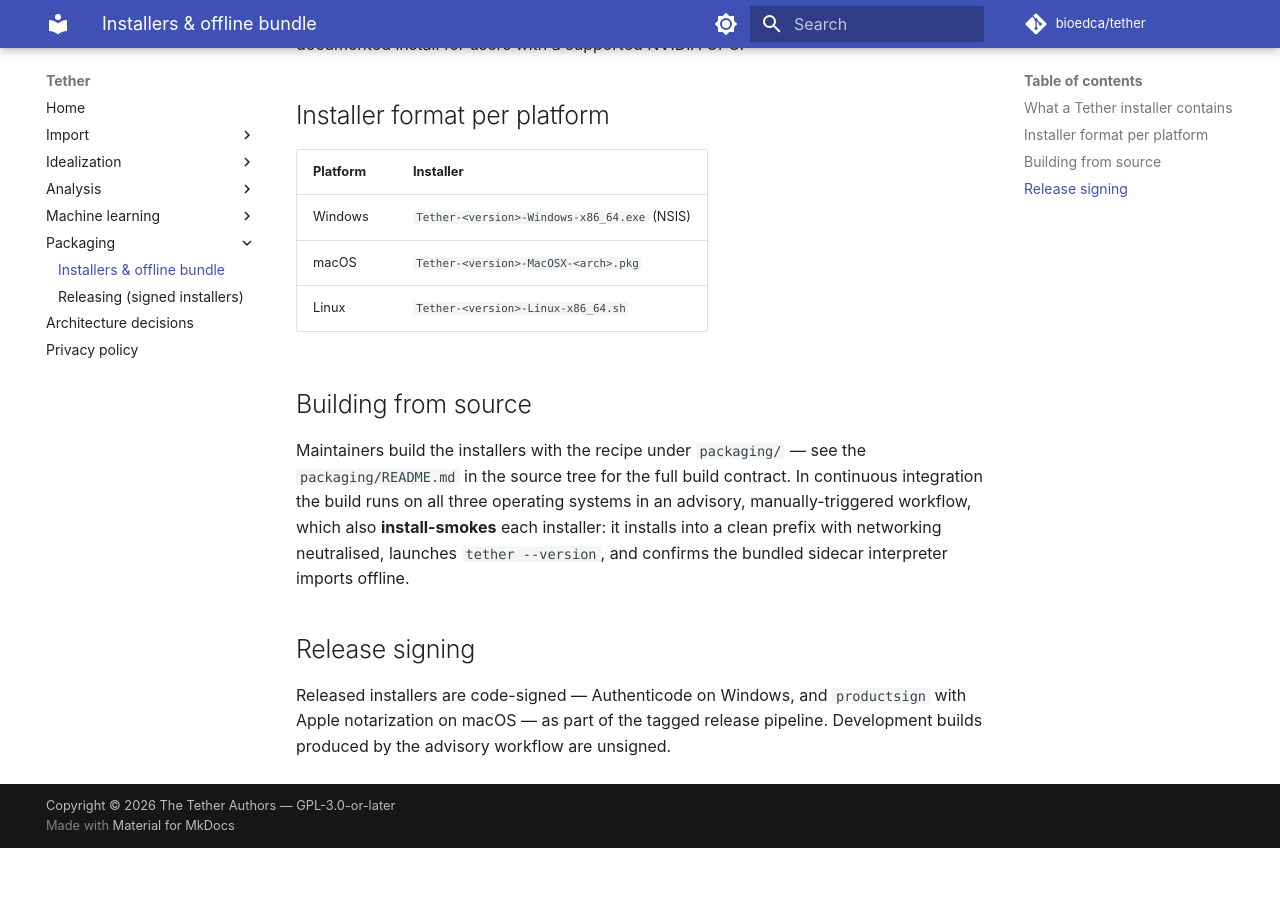
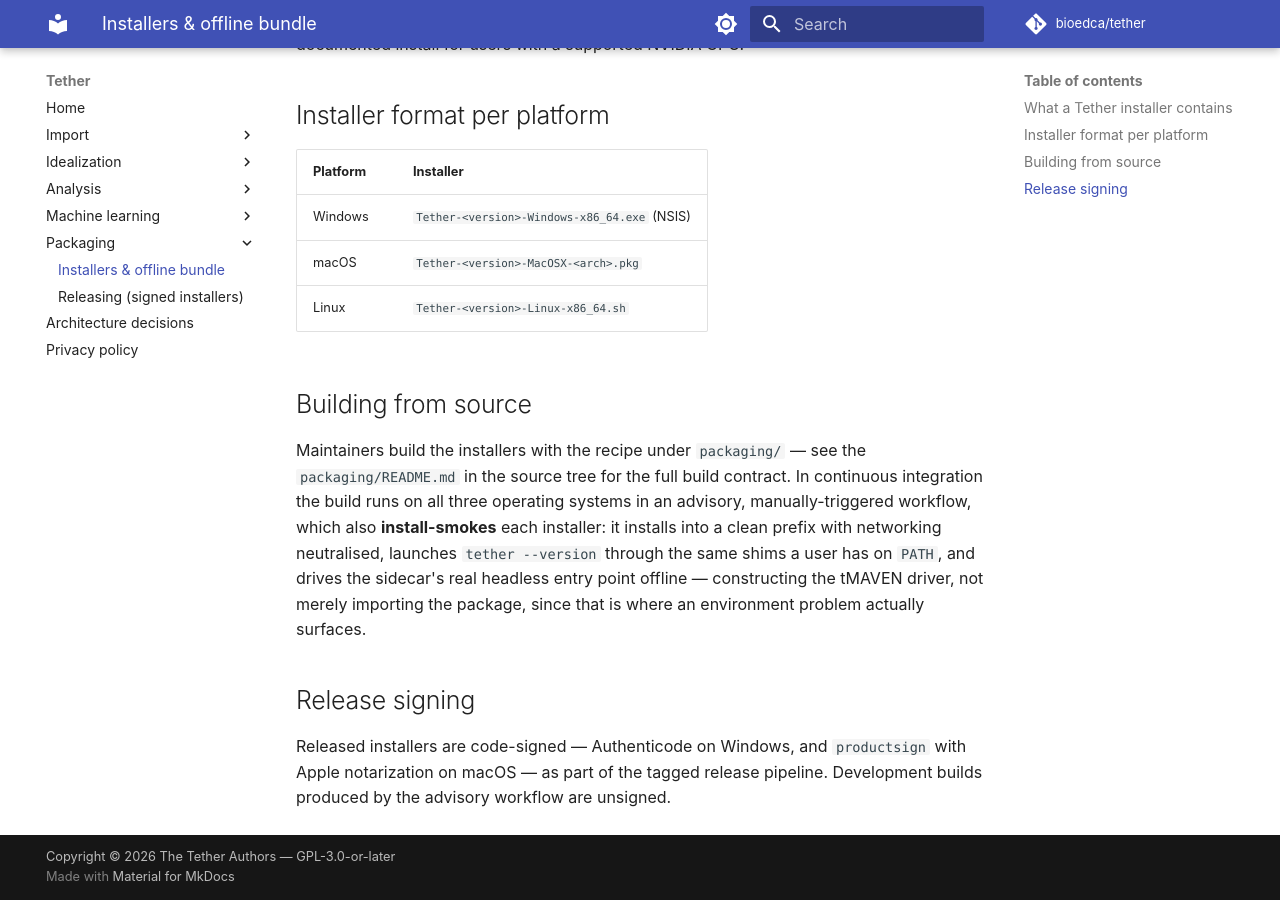
Before and after one commit to bioedca/tether, an MkDocs documentation site: the page built from docs/packaging.md, in a window 1280 px wide and 900 px high, scrolled down 688 px. Built offline with MkDocs 1.6.1 and Material for MkDocs 9.7.7, drawn with Linux system fonts in a browser that asks for light colours; comment, search, counter and statistics services are not loaded; the version menu is left out; before the commit the page ends 1536 px from its top, so only the background shows below that.

Commit message:
fix(packaging): bundle the setuptools<81 pin the installed sidecar needs
tMAVEN's `maven_class.__init__` does `import pkg_resources`, which setuptools
removed in v81. `sidecar/conda-lock.yml` resolves setuptools 82.0.1 on all four
platforms, and `post_install` installed only the tMAVEN wheel — so an installed
app built a clean sidecar env and then failed at the first idealization.
`scripts/setup_sidecar.py` has always applied `SETUPTOOLS_PIN` on the source
path; the installer had no equivalent.

Confirmed rather than inferred. With `pkg_resources` blocked (which is exactly
what setuptools >= 81 looks like), the real headless entry point fails:

    $ _sidecar_runner.py --probe
    TETHER_SIDECAR_STATUS {"ok": false, "probe": true,
                           "error": "No module named 'pkg_resources'"}   exit=1

and with setuptools < 81 present it passes. Also verified directly that
setuptools 82.0.1 has no `pkg_resources` while 78.1.1 does.

Fix bundles `setuptools<81` as a third offline wheel, installed into
`envs/sidecar` before the tMAVEN wheel. setuptools ships a pure-Python
`py3-none-any` wheel, so one file serves every platform, and pip is handed the
wheel by path rather than by requirement spec, so it downgrades the conda
setuptools instead of reporting "already satisfied" — measured: 82.0.1 ->
80.10.2, `pkg_resources` importable again.

Chose this over pinning setuptools in `sidecar/environment.yml` because that
forces a full sidecar re-lock: `conda-lock-verify` re-solves on any spec change
and gates on `git diff`, so the pin would drift every other sidecar package in
the same commit. Declaring the dependency in the env spec is the more honest
fix and remains available as a follow-up; this one is contained.

The install-smoke could not have caught this and now can. It ran
`import tmaven, PyQt5, numpy` — which passes with setuptools 82, because the
`pkg_resources` import happens at `maven_class` CONSTRUCTION, not at package
import. It now drives `_sidecar_runner.py --probe`, the same entry point the
batch runner's startup probe uses, and asserts the pin itself so a regression
names its cause instead of surfacing as an opaque probe failure.

Closes: #212

```diff
--- a/docs/packaging.md
+++ b/docs/packaging.md
@@ -35,8 +35,10 @@
 `packaging/README.md` in the source tree for the full build contract. In continuous
 integration the build runs on all three operating systems in an advisory,
 manually-triggered workflow, which also **install-smokes** each installer: it installs
-into a clean prefix with networking neutralised, launches `tether --version`, and
-confirms the bundled sidecar interpreter imports offline.
+into a clean prefix with networking neutralised, launches `tether --version` through the
+same shims a user has on `PATH`, and drives the sidecar's real headless entry point
+offline — constructing the tMAVEN driver, not merely importing the package, since that
+is where an environment problem actually surfaces.
 
 ## Release signing
 
```
Also changed, not shown: 4 other files.
